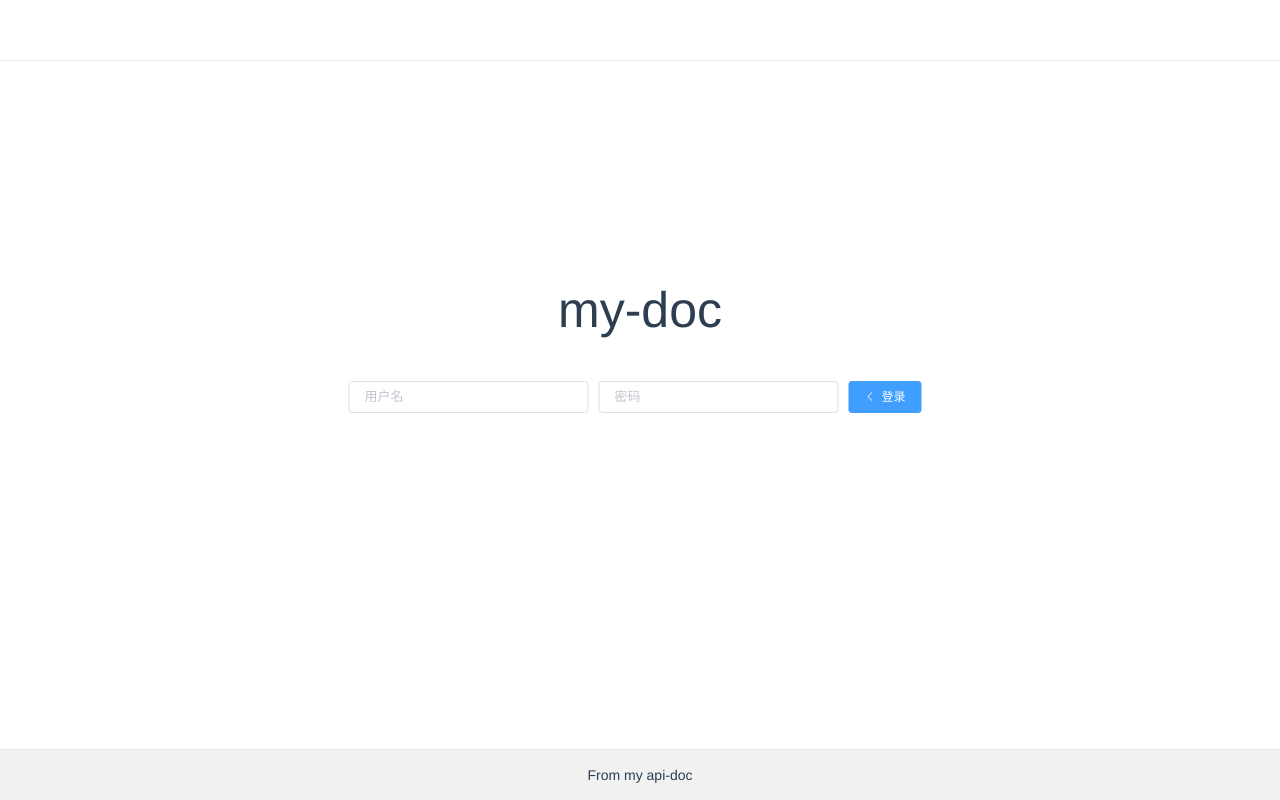
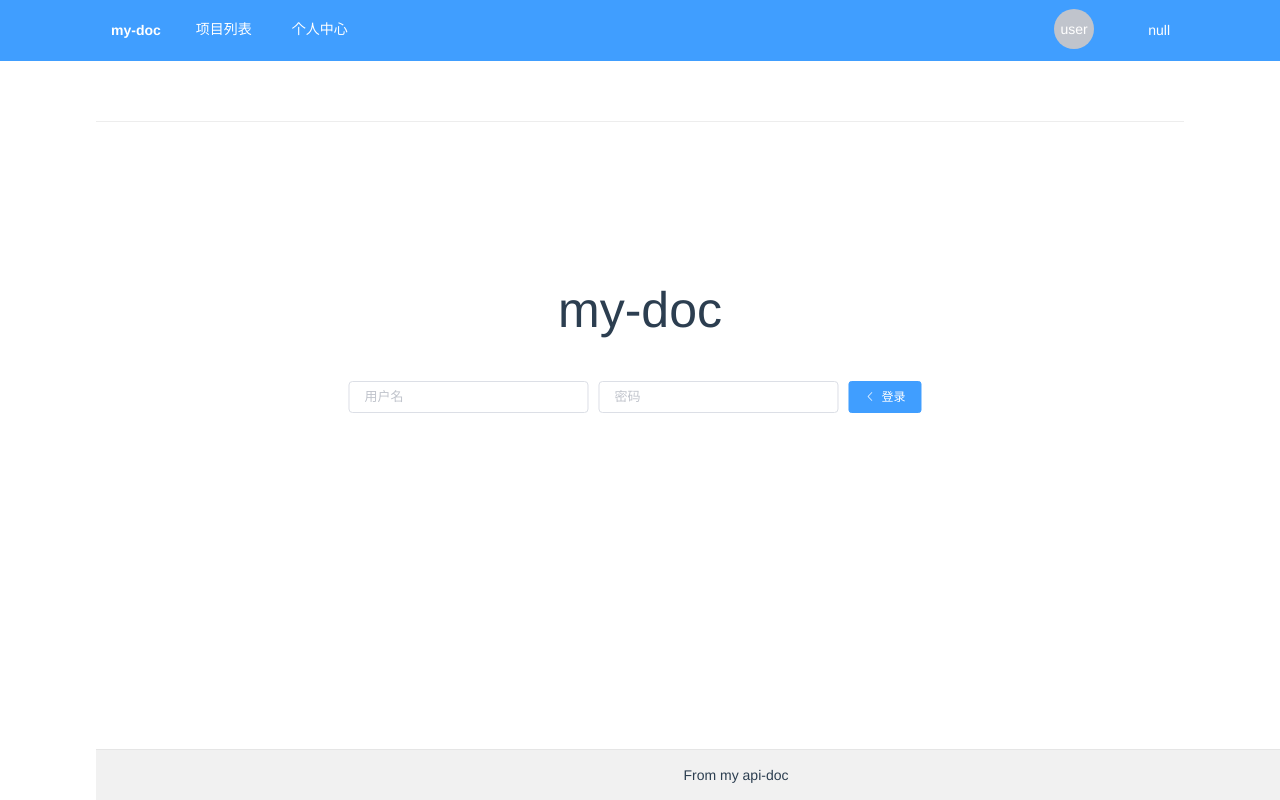
Before and after one commit to leihenshang/api-doc-php, a Vue app in the folder front/: page /#/login in a window 1280 px wide. Built offline with nearby package versions, Linux system fonts and the light colour scheme; what mavon-editor, vue2-clipboard would draw is missing.

Commit message:
'调整页面排版'

```diff
--- a/front/src/App.vue
+++ b/front/src/App.vue
@@ -7,16 +7,27 @@
  -->
 <template>
   <div id="app">
+              <div class="top">
+      <topBar />
+    </div>
     <transition name="el-fade-in-linear" mode="out-in" appear>
+      <div class="app-full">
       <router-view></router-view>
+      </div>
     </transition>
   </div>
 </template>
 
 <script>
+
+import TopBar from "./components/common/topBar";
+
 export default {
   name: "app",
-  created() {}
+  created() {},
+   components: {
+    topBar: TopBar
+  },
 };
 </script>
 
@@ -33,4 +44,10 @@ export default {
   width: 100%;
   height: 100%;
 }
+
+.app-full {
+  width:85%;
+  margin:0 auto;
+}
+
 </style>
--- a/front/src/components/common/topBar.vue
+++ b/front/src/components/common/topBar.vue
@@ -1,20 +1,36 @@
 <template>
   <div class="top-bar">
-    <ul>
-      <li class="t-link" @click="$router.push('/projectList');">
+    <ul class="top-bar-ul">
+      <li class="t-link" @click="$router.push('/projectList')">
         <a href="javascript:void(0)">my-doc</a>
       </li>
-      <li class="name">
-        <span></span>
+      <li class="li-menu">
+
+        <el-menu
+          :default-active="$route.path"
+          :router="true"
+          ref="menu"
+          class="el-menu"
+          background-color="#409eff"
+          text-color="#fff"
+          active-text-color="#ffd04b"
+        >
+          <el-menu-item
+            :index="item.route"
+            v-for="item in insideRoute"
+            :key="item.id"
+          >
+            <!-- <i :class="item.icon ? item.icon : 'el-icon-setting'"></i> -->
+            <span slot="title">{{ item.title }}</span>
+          </el-menu-item>
+        </el-menu>
       </li>
-      <li>
-        <span>
-          <router-link :to="{path:'/'}" v-show="$route.fullPath !== '/projectList'">首页</router-link>
-          {{showTitle}}
-        </span>
+      <li class="t-r" style="position: relative">
+        <div class="avatar"><el-avatar> user </el-avatar></div>
       </li>
+
       <li class="t-r">
-        <em>{{nickName ? nickName : 'null'}}</em>
+        <em>{{ nickName ? nickName : "null" }}</em>
         <div class="user-lay" id="user-lay">
           <ul>
             <li>
@@ -36,7 +52,7 @@ export default {
   created() {},
   props: {},
   computed: {
-    showTitle: function() {
+    showTitle: function () {
       if (this.$route.fullPath === "/projectList") {
         return;
       }
@@ -52,9 +68,9 @@ export default {
       }
       return routerStr;
     },
-    nickName: function() {
+    nickName: function () {
       return this.$store.state.userInfo.nick_name;
-    }
+    },
   },
   methods: {
     //退出登录
@@ -66,30 +82,63 @@ export default {
     //到个人中心
     goToUserCenter() {
       this.$router.push({ name: "myCenter" }).catch(() => {});
+    },
+  },
+  data: function () {
+    let route = [
+      {
+        title: "项目列表",
+        route: "/projectList",
+        icon: "el-icon-s-fold",
+      },
+      {
+        title: "个人中心",
+        route: "/myCenter",
+        icon: "el-icon-s-operation",
+      },
+    ];
+
+    if (this.$store.state.userInfo.type == 2) {
+      route.push({
+        title: "用户管理",
+        route: "/userManager",
+        icon: "el-icon-user",
+      });
     }
+
+    return {
+      insideRoute: route,
+    };
   },
-  data: function() {
-    return {};
-  }
 };
 </script>
 
 <style scoped>
 /* <!-- 头部导航栏开始 --> */
 .top-bar {
-  height: 50px;
-  line-height: 50px;
+  height: 61px;
+  line-height: 61px;
   font-size: 14px;
   background-color: #409eff;
 }
 
-.top-bar ul {
+.top-bar-ul {
   overflow: hidden;
+  width: 85%;
+  margin: 0 auto;
 }
 
 .top-bar li {
   float: left;
   list-style: none;
+}
+
+.top-bar li.li-menu {
+  width: 800px;
+}
+
+.el-menu {
+  border-right:none;
 }
 
 .top-bar .t-r {
@@ -121,7 +170,7 @@ export default {
 }
 
 .top-bar em {
-  display: block;
+  display: inline-block;
   padding: 0 14px;
   font-style: normal;
 }
@@ -137,7 +186,7 @@ export default {
   height: 200px;
   background-color: #fff;
   position: absolute;
-  right: 0;
+  right: 10%;
   z-index: 9999;
   box-shadow: 0 10px 15px rgba(0, 0, 0, 0.12);
   display: none;
@@ -170,4 +219,10 @@ export default {
 .top .t-r:hover .user-lay {
   display: block;
 }
+
+div.avatar {
+  position: absolute;
+  top: 9px;
+  right: 90px;
+}
 </style>
--- a/front/src/components/user/myCenter.vue
+++ b/front/src/components/user/myCenter.vue
@@ -2,7 +2,12 @@
   <div class="user-center">
     <div class="user-content">
       <div class="avatar">
-        <img src="../../assets/logo.png" width="100" />
+        <el-avatar :size="100" :src="avatarUrl">头像</el-avatar>
+      </div>
+      <div class="btn-change-avatar">
+          <el-button size="mini" type="primary" @click="changeAvatar()"
+            >更换头像</el-button
+          >
       </div>
       <div class="info">
         <ul>
@@ -47,6 +52,7 @@
           <el-button size="small" type="primary" @click="updateNickName()"
             >修改昵称</el-button
           >
+
         </div>
       </div>
     </div>
@@ -113,6 +119,7 @@ export default {
     };
 
     return {
+      avatarUrl: "",
       userInfo: {},
       editNickName: false,
       form: {
@@ -270,15 +277,12 @@ export default {
 </script>
 
 <style scoped>
-.user-center {
-  width: 100%;
-  height: 100%;
-}
 
 .user-content {
   border: 1px solid rgb(195, 195, 195);
   width: 40%;
-  margin: 100px auto;
+  margin: 0 auto;
+  margin-top:100px;
   padding: 50px 0;
   position: relative;
   background-color: #fff;
@@ -335,4 +339,10 @@ export default {
 .btn button {
   display: inline-block;
 }
+
+.btn-change-avatar {
+  text-align: center;
+  margin:10px 0;
+}
+
 </style>
--- a/front/src/viewPage/home.vue
+++ b/front/src/viewPage/home.vue
@@ -1,17 +1,6 @@
 <template>
   <div class="project">
-    <div class="top">
-      <topBar />
-    </div>
     <div class="content">
-      <div class="left">
-        <el-menu :default-active="$route.path" :router="true" ref="menu" class="el-menu">
-          <el-menu-item :index="item.route" v-for="item in insideRoute" :key="item.id">
-            <i :class="item.icon ? item.icon :'el-icon-setting'"></i>
-            <span slot="title">{{item.title}}</span>
-          </el-menu-item>
-        </el-menu>
-      </div>
       <div class="right">
         <transition name="el-fade-in-linear" mode="out-in" appear>
           <router-view></router-view>
@@ -22,8 +11,6 @@
 </template>
 
 <script>
-import TopBar from "../components/common/topBar";
-
 const CODE_OK = 200;
 const PAGE_SIZE = 5;
 
@@ -32,26 +19,7 @@ export default {
   created() {},
 
   data() {
-    let route = [
-      {
-        title: "项目列表",
-        route: "/projectList",
-        icon: "el-icon-s-fold"
-      },
-      {
-        title: "个人中心",
-        route: "/myCenter",
-        icon: "el-icon-s-operation"
-      }
-    ];
 
-    if (this.$store.state.userInfo.type == 2) {
-      route.push({
-        title: "用户管理",
-        route: "/userManager",
-        icon: "el-icon-user"
-      });
-    }
 
     return {
       projectList: {},
@@ -61,11 +29,7 @@ export default {
       updateData: null,
       itemCount: 0,
       hideShade: true,
-      insideRoute: route
     };
-  },
-  components: {
-    topBar: TopBar
   },
   methods: {
     jump(route) {
@@ -82,15 +46,11 @@ export default {
     //删除项目
     del(id) {
       this.$http
-        .post(
-           "/project/del",
-          {
-            id: id
-          },
-
-        )
+        .post("/project/del", {
+          id: id,
+        })
         .then(
-          res => {
+          (res) => {
             let response = res.data;
             if (response.code === CODE_OK) {
               this.$message.error("成功!" + response.msg);
@@ -99,7 +59,7 @@ export default {
               this.$message.error("失败!" + response.msg);
             }
           },
-          res => {
+          (res) => {
             let response = res.data;
             this.$message.error("操作失败!" + response.msg);
           }
@@ -117,9 +77,9 @@ export default {
     },
     detail(id) {
       this.$router.push("/detail/" + id);
-    }
+    },
   },
-  watch: {}
+  watch: {},
 };
 </script>
 
--- a/front/src/viewPage/project.vue
+++ b/front/src/viewPage/project.vue
@@ -1,22 +1,26 @@
 <template>
   <div class="detail">
-    <div class="top">
-      <topBar />
-    </div>
-    <div class="content">
-      <div class="left">
+    <div class="middle-menu">
       <el-menu
-          :default-active="$route.redirectedFrom ? $route.redirectedFrom : $route.path"
+        mode="horizontal"
+        :default-active="
+          $route.redirectedFrom ? $route.redirectedFrom : $route.path
+        "
         :router="true"
         ref="menu"
         class="el-menu"
       >
-          <el-menu-item :index="item.route" v-for="item in insideRoute" :key="item.id">
-               <i :class="item.icon ? item.icon :'el-icon-setting'"></i>
-            <span slot="title">{{item.title}}</span>
+        <el-menu-item
+          :index="item.route"
+          v-for="item in insideRoute"
+          :key="item.id"
+        >
+          <i :class="item.icon ? item.icon : 'el-icon-setting'"></i>
+          <span slot="title">{{ item.title }}</span>
         </el-menu-item>
       </el-menu>
     </div>
+    <div class="content">
       <div class="right">
         <transition name="el-fade-in-linear" mode="out-in" appear>
           <router-view></router-view>
@@ -27,12 +31,10 @@
 </template>
 
 <script>
-import TopBar from "../components/common/topBar";
-
 export default {
   name: "project",
   props: {
-    id: String
+    id: String,
   },
   created() {},
   data() {
@@ -42,45 +44,43 @@ export default {
         {
           title: "项目概况",
           route: "/detail/" + this.$route.params.id,
-          icon: "el-icon-s-platform"
+          icon: "el-icon-s-platform",
         },
         {
           title: "API接口",
           route: "/detail/" + this.$route.params.id + "/apiPage",
-          icon: "el-icon-s-promotion"
+          icon: "el-icon-s-promotion",
         },
         {
           title: "项目文档",
           route: "/detail/" + this.$route.params.id + "/projectDoc",
-          icon: "el-icon-reading"
+          icon: "el-icon-reading",
         },
         {
           title: "字段映射",
           route: "/detail/" + this.$route.params.id + "/fieldMapping",
-          icon: "el-icon-coin"
+          icon: "el-icon-coin",
         },
         {
           title: "公共参数",
           route: "/detail/" + this.$route.params.id + "/commonlyParams",
-          icon: "el-icon-thumb"
+          icon: "el-icon-thumb",
         },
         {
           title: "环境配置",
           route: "/detail/" + this.$route.params.id + "/envConf",
-          icon: "el-icon-sort"
+          icon: "el-icon-sort",
         },
         {
           title: "BUG管理",
           route: "/detail/" + this.$route.params.id + "/bugHome",
-          icon: "el-icon-sort"
-        }
-      ]
+          icon: "el-icon-sort",
+        },
+      ],
     };
   },
   methods: {},
-  components: {
-    topBar: TopBar
-  }
+  components: {},
 };
 </script>
 
@@ -95,11 +95,13 @@ export default {
   overflow-x: hidden;
 }
 
-.el-menu {
-  height: 100%;
+.right {
+  margin-left: 10px;
 }
 
-.right {
-  margin-left:10px;
+.middle-menu {
+  height: 50px;
+  width: 100%;
+  background-color: red;
 }
 </style>
```
Lines whose indentation alone changed are shown as unchanged.
